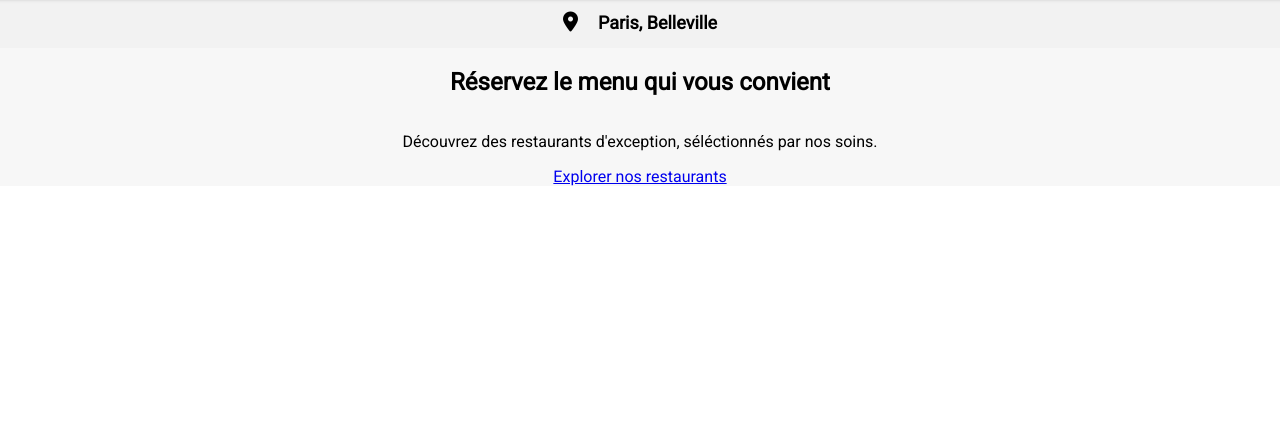
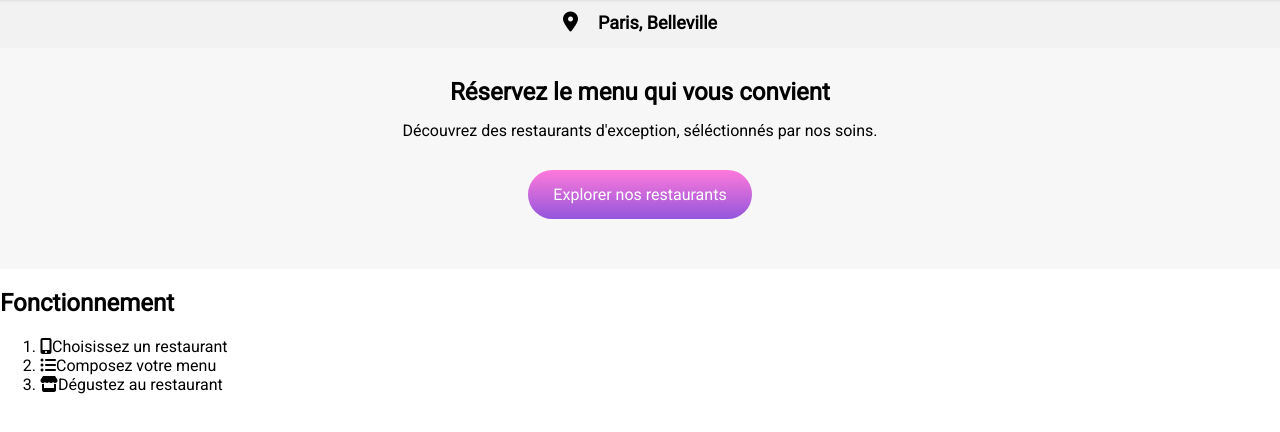
Before and after one commit to Bisuke76/AxelBurguiere_3_09092021, a website: page index.html in a window 1280 px wide. Shown: the part 78-510 px from the top of the page. Drawn offline with Linux system fonts and the light colour scheme; a web font is replaced by a local one.

Commit message:
avancement sur page Home

```diff
--- a/index.html
+++ b/index.html
@@ -43,10 +43,17 @@
         <section class="about">
             <h2 class="about title">Réservez le menu qui vous convient</h2>
             <p class="about text">Découvrez des restaurants d'exception, séléctionnés par nos soins.</p>
-            <a href="#" class="btn-about">Explorer nos restaurants</a>
+            <a href="#" class="about btn-about">Explorer nos restaurants</a>
+        </section>
+        <section class="functioning">
+            <h2 class="functioning title">Fonctionnement</h2>
+            <ol class="functioning list">
+                <li class="functioning btn-fg"><i class="fas fa-mobile-alt"></i>Choisissez un restaurant</li>
+                <li class="functioning btn-fg"><i class="fas fa-list-ul"></i>Composez votre menu</li>
+                <li class="functioning btn-fg"><i class="fas fa-store"></i>Dégustez au restaurant</li>
+            </ol>
         </section>
     </main>
-
-</div>
+    </div>
 </body>
 </html>
--- a/sass/components/_buttons.scss
+++ b/sass/components/_buttons.scss
@@ -0,0 +1,10 @@
+// bouton explorer
+.btn-about{
+    color: white;
+    text-decoration: none;
+    border-radius: 25px;
+    background: linear-gradient($secondary-color, $primary-color);
+    &:hover{
+        background: red;
+        }
+    }
--- a/sass/pages/_about.scss
+++ b/sass/pages/_about.scss
@@ -3,6 +3,16 @@
     display: flex;
     flex-direction: column;
     text-align: center;
-    padding: 0px 24px 0px 24px;
-
+    margin: 0 auto;
+    &.title{
+        padding: 30px 13% 0 13%;
+    }
+    &.text{
+        padding: 15px 10% 0 10%;
+    }
+    &.btn-about{
+        padding: 15px 25px 15px 25px;
+        margin-top: 30px;
+        margin-bottom: 50px;
+    }
 }
--- /dev/null
+++ b/sass/pages/_functioning.scss
@@ -0,0 +1,7 @@
+.functioning{
+    display: flex;
+    &.title{
+        padding: 10px 0 0 10px;
+    }
+
+}
--- a/sass/pages/_homeheader.scss
+++ b/sass/pages/_homeheader.scss
@@ -4,5 +4,4 @@
     display: flex;
     justify-content: center;
     height: 75px;
-
 }
--- a/sass/pages/_location.scss
+++ b/sass/pages/_location.scss
@@ -11,7 +11,7 @@
     &.fa, .fas{
         font-size: 20px;
     }
-        &.title{
+    &.title{
             font-size: 18px;
         }
 }
--- a/sass/utils/_functions.scss
+++ b/sass/utils/_functions.scss
@@ -1,4 +1,8 @@
 // fonction éclaircissement background
 .about{
     background-color: lighten($background-color, 2);
+    // fonction assombrissement box shadow
+    &.btn{
+        box-shadow: 7px 5px 5px darken($background-color, 5);
+    }
 }
```
Also changed, not shown: sass/main.scss (indentation only), style.css, 1 other file.
